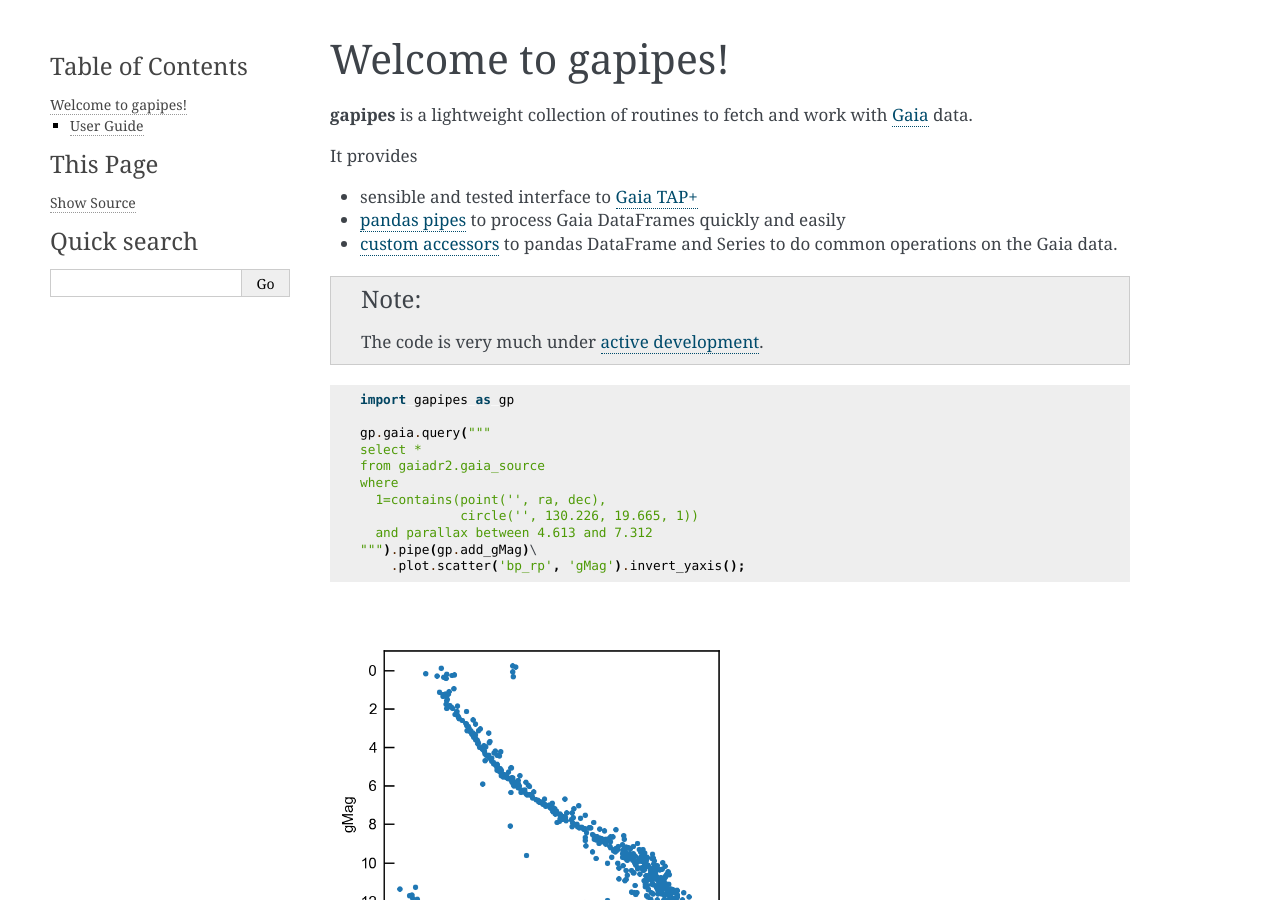
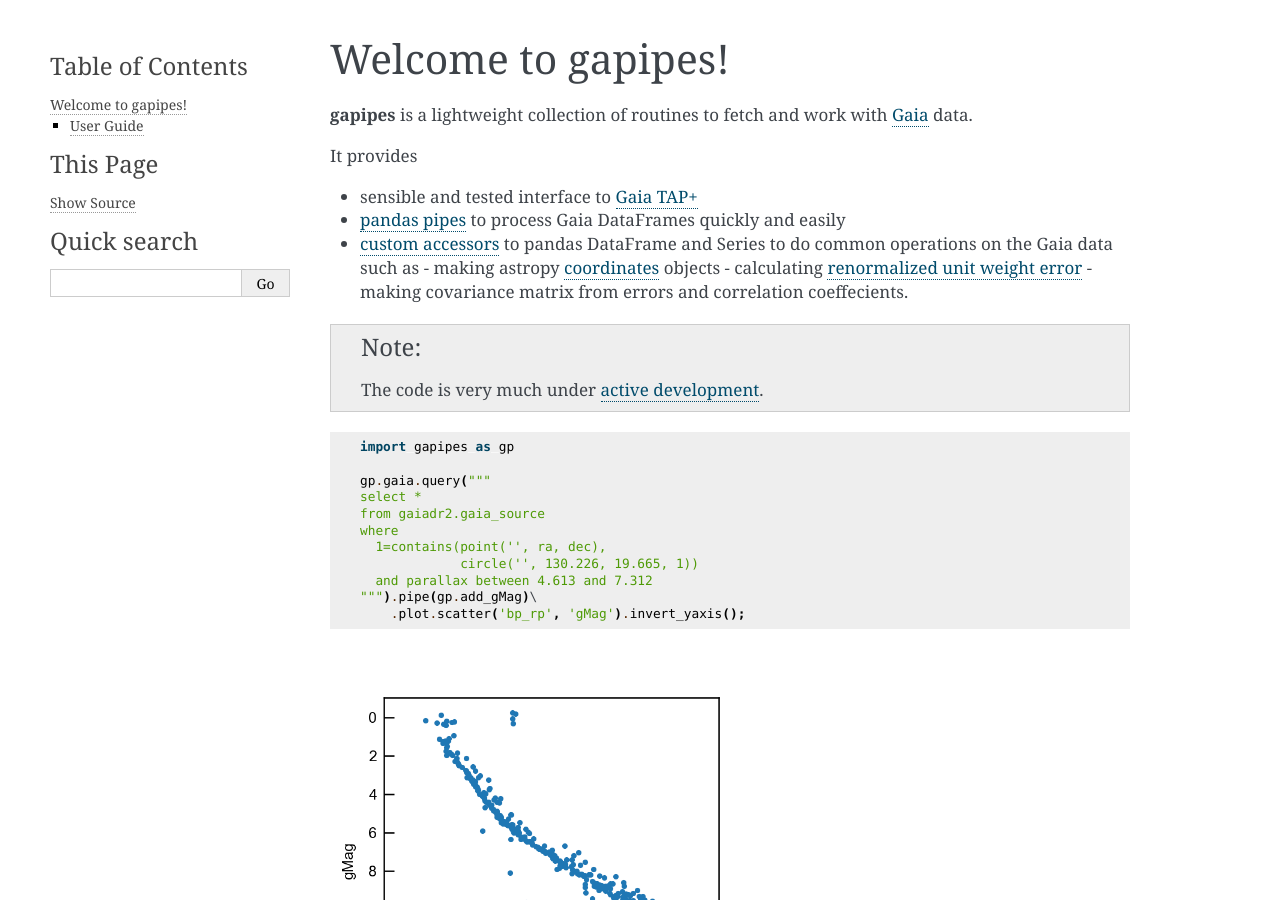
Before and after one commit to smoh/gapipes, a Sphinx documentation site: the page built from docs/source/index.rst, in a window 1280 px wide and 900 px high. Built offline with Sphinx 7.4.7, drawn with Linux system fonts in a browser that asks for light colours.

Commit message:
Elaborate

```diff
--- a/docs/source/index.rst
+++ b/docs/source/index.rst
@@ -12,7 +12,10 @@
 
 - sensible and tested interface to `Gaia TAP+ <http://gea.esac.esa.int/archive/>`_
 - `pandas pipes <http://pandas.pydata.org/pandas-docs/stable/reference/api/pandas.DataFrame.pipe.html>`_ to process Gaia DataFrames quickly and easily
-- `custom accessors <https://pandas.pydata.org/pandas-docs/stable/development/extending.html>`_ to pandas DataFrame and Series to do common operations on the Gaia data.
+- `custom accessors <https://pandas.pydata.org/pandas-docs/stable/development/extending.html>`_ to pandas DataFrame and Series to do common operations on the Gaia data such as
+  - making astropy `coordinates <http://docs.astropy.org/en/stable/coordinates/index.html>`_ objects
+  - calculating `renormalized unit weight error <https://www.cosmos.esa.int/web/gaia/dr2-known-issues>`_
+  - making covariance matrix from errors and correlation coeffecients.
 
 .. note::
   The code is very much under `active development <https://github.com/smoh/gapipes>`_.
```
